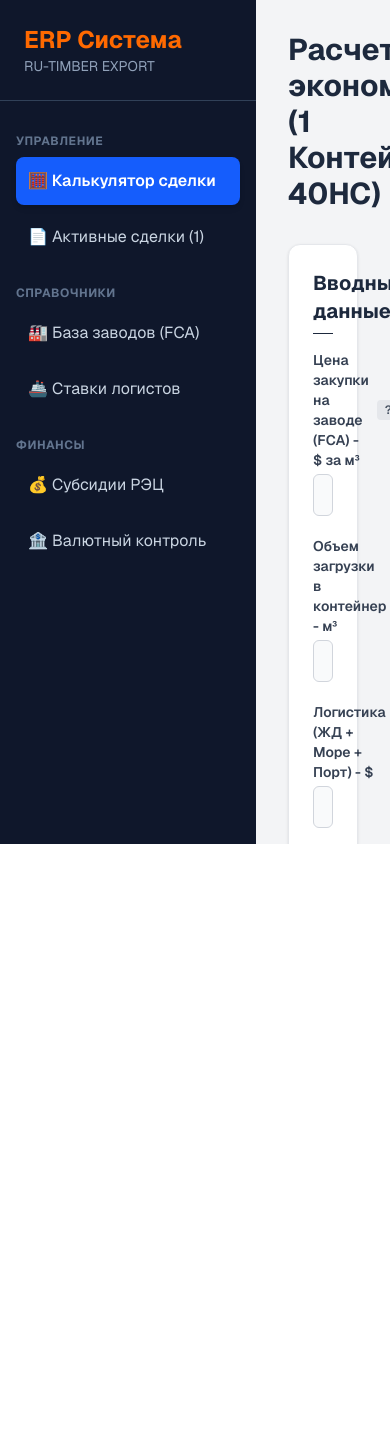
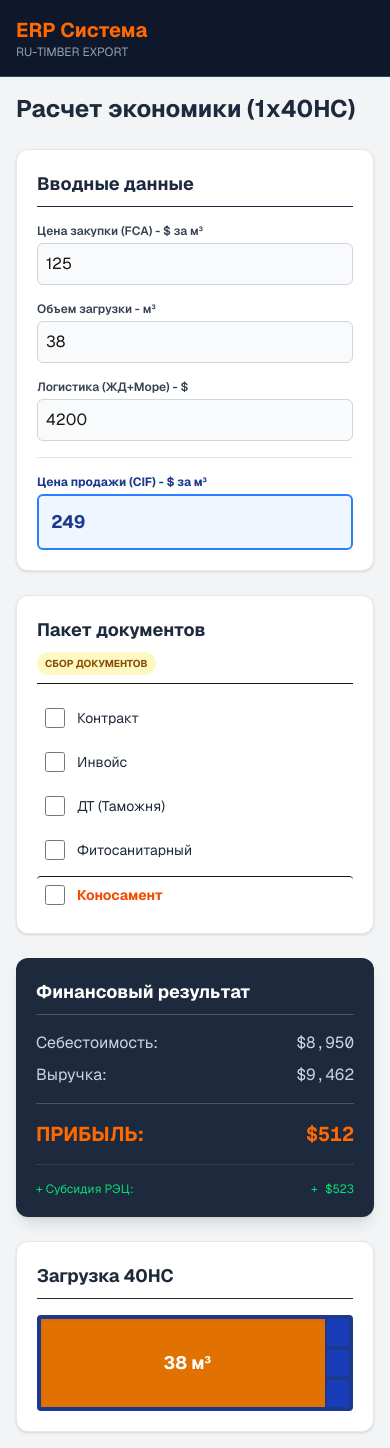
Before and after one commit to ru-timber-export/b2b-export, a Next.js app: page /admin in a window 390 px wide. Before the commit the page ends 844 px from the top, so only its background shows below. Built offline with nearby package versions, Linux system fonts and the light colour scheme.

Commit message:
Fix mobile view

```diff
--- a/src/app/admin/page.js
+++ b/src/app/admin/page.js
@@ -22,166 +22,130 @@ export default function AdminDashboard() {
 
   const toggleDoc = (docName) => setDocs({ ...docs, [docName]: !docs[docName] });
   const isReadyToShip = docs.contract && docs.invoice && docs.customs && docs.phyto;
-
-  // Расчет заполненности контейнера (Максимум 40 кубов для визуала)
   const fillPercentage = Math.min((volume / 40) * 100, 100);
 
   return (
-    <div className="flex h-screen bg-gray-100 font-sans overflow-hidden">
+    // Изменили flex-row на flex-col для мобилок
+    <div className="flex flex-col md:flex-row min-h-screen bg-gray-100 font-sans">
 
-      {/* Боковое меню */}
-      <aside className="w-64 bg-slate-900 text-white flex flex-col h-full flex-shrink-0">
-        <div className="p-6 border-b border-slate-700">
-          <h2 className="text-2xl font-bold text-orange-500">ERP Система</h2>
-          <p className="text-slate-400 text-sm">RU-TIMBER EXPORT</p>
+      {/* Боковое меню (На мобилках становится шапкой) */}
+      <aside className="w-full md:w-64 bg-slate-900 text-white flex flex-col flex-shrink-0">
+        <div className="p-4 md:p-6 border-b border-slate-700 flex justify-between items-center">
+          <div>
+            <h2 className="text-xl md:text-2xl font-bold text-orange-500">ERP Система</h2>
+            <p className="text-slate-400 text-xs md:text-sm">RU-TIMBER EXPORT</p>
+          </div>
         </div>
-        <nav className="flex-1 p-4 space-y-2 overflow-y-auto">
+        {/* На мобилках меню скрываем, чтобы не занимало пол-экрана, оставляем только на ПК */}
+        <nav className="hidden md:block flex-1 p-4 space-y-2 overflow-y-auto">
           <div className="text-xs font-bold text-slate-500 uppercase tracking-wider mb-2 mt-4">Управление</div>
           <a href="#" className="block p-3 bg-blue-600 rounded-lg font-semibold shadow-md">🧮 Калькулятор сделки</a>
           <a href="#" className="block p-3 hover:bg-slate-800 rounded-lg text-slate-300 transition-colors">📄 Активные сделки (1)</a>
-
-          <div className="text-xs font-bold text-slate-500 uppercase tracking-wider mb-2 mt-6">Справочники</div>
-          <a href="#" className="block p-3 hover:bg-slate-800 rounded-lg text-slate-300 transition-colors">🏭 База заводов (FCA)</a>
-          <a href="#" className="block p-3 hover:bg-slate-800 rounded-lg text-slate-300 transition-colors">🚢 Ставки логистов</a>
-
-          <div className="text-xs font-bold text-slate-500 uppercase tracking-wider mb-2 mt-6">Финансы</div>
-          <a href="#" className="block p-3 hover:bg-slate-800 rounded-lg text-slate-300 transition-colors">💰 Субсидии РЭЦ</a>
-          <a href="#" className="block p-3 hover:bg-slate-800 rounded-lg text-slate-300 transition-colors">🏦 Валютный контроль</a>
         </nav>
       </aside>
 
       {/* Основная рабочая зона */}
-      <main className="flex-1 p-8 overflow-y-auto">
-        <h1 className="text-3xl font-bold text-slate-800 mb-8">Расчет экономики (1 Контейнер 40HC)</h1>
+      <main className="flex-1 p-4 md:p-8 overflow-y-auto">
+        <h1 className="text-2xl md:text-3xl font-bold text-slate-800 mb-6">Расчет экономики (1x40HC)</h1>
 
-        <div className="grid grid-cols-1 xl:grid-cols-2 gap-8">
+        {/* Сетка: 1 колонка на мобилках, 2 на ПК */}
+        <div className="grid grid-cols-1 xl:grid-cols-2 gap-6 md:gap-8">
 
-          {/* Левая колонка: Ввод данных и Документы */}
-          <div className="space-y-8">
-            <div className="bg-white p-6 rounded-xl shadow-sm border border-gray-200">
-              <h2 className="text-xl font-bold mb-4 border-b pb-2 text-slate-800">Вводные данные</h2>
-              <div className="space-y-5">
+          {/* Левая колонка: Ввод данных */}
+          <div className="space-y-6 md:space-y-8">
+            <div className="bg-white p-5 md:p-6 rounded-xl shadow-sm border border-gray-200">
+              <h2 className="text-lg md:text-xl font-bold mb-4 border-b pb-2 text-slate-800">Вводные данные</h2>
+              <div className="space-y-4">
                 <div>
-                  <label className="flex items-center text-sm font-semibold text-gray-700 mb-1">
-                    Цена закупки на заводе (FCA) - $ за м³
-                    <span className="ml-2 text-xs bg-gray-200 text-gray-600 px-2 py-0.5 rounded cursor-help" title="Целевая цена в Сибири: $120-$130. Обязательно требуйте длину 5.9м!">?</span>
-                  </label>
-                  <input type="number" value={buyPrice} onChange={(e) => setBuyPrice(Number(e.target.value))} className="block w-full p-2 border border-gray-300 rounded-md bg-gray-50 focus:ring-blue-500" />
+                  <label className="block text-xs md:text-sm font-semibold text-gray-700 mb-1">Цена закупки (FCA) - $ за м³</label>
+                  <input type="number" value={buyPrice} onChange={(e) => setBuyPrice(Number(e.target.value))} className="block w-full p-2 border border-gray-300 rounded-md bg-gray-50" />
                 </div>
                 <div>
-                  <label className="flex items-center text-sm font-semibold text-gray-700 mb-1">
-                    Объем загрузки в контейнер - м³
-                    <span className="ml-2 text-xs bg-gray-200 text-gray-600 px-2 py-0.5 rounded cursor-help" title="В 40HC влезает максимум 40-41 куб. Максимальный вес 28 тонн.">?</span>
-                  </label>
+                  <label className="block text-xs md:text-sm font-semibold text-gray-700 mb-1">Объем загрузки - м³</label>
                   <input type="number" value={volume} onChange={(e) => setVolume(Number(e.target.value))} className={`block w-full p-2 border rounded-md ${isOverweight ? 'border-red-500 bg-red-50 text-red-700' : 'border-gray-300 bg-gray-50'}`} />
-                  {isOverweight && <p className="text-red-600 text-sm mt-1 font-bold">⚠️ ОШИБКА: Больше 41 куба - перегруз!</p>}
+                  {isOverweight && <p className="text-red-600 text-xs mt-1 font-bold">⚠️ Больше 41 куба - перегруз!</p>}
                 </div>
                 <div>
-                  <label className="flex items-center text-sm font-semibold text-gray-700 mb-1">
-                    Логистика (ЖД + Море + Порт) - $
-                    <span className="ml-2 text-xs bg-gray-200 text-gray-600 px-2 py-0.5 rounded cursor-help" title="Включает: подачу порожнего, ЖД тариф, перевалку и морской фрахт.">?</span>
-                  </label>
-                  <input type="number" value={logistics} onChange={(e) => setLogistics(Number(e.target.value))} className="block w-full p-2 border border-gray-300 rounded-md bg-gray-50 focus:ring-blue-500" />
+                  <label className="block text-xs md:text-sm font-semibold text-gray-700 mb-1">Логистика (ЖД+Море) - $</label>
+                  <input type="number" value={logistics} onChange={(e) => setLogistics(Number(e.target.value))} className="block w-full p-2 border border-gray-300 rounded-md bg-gray-50" />
                 </div>
                 <div className="pt-4 border-t border-gray-200">
-                  <label className="flex items-center text-sm font-bold text-blue-900 mb-1">
-                    Цена продажи индусу (CIF) - $ за м³
-                    <span className="ml-2 text-xs bg-blue-100 text-blue-600 px-2 py-0.5 rounded cursor-help" title="Рыночная цена в Индии сейчас около $240-$260 за куб.">?</span>
-                  </label>
-                  <input type="number" value={sellPrice} onChange={(e) => setSellPrice(Number(e.target.value))} className="block w-full p-3 border-2 border-blue-500 rounded-md bg-blue-50 font-bold text-xl text-blue-900" />
+                  <label className="block text-xs md:text-sm font-bold text-blue-900 mb-1">Цена продажи (CIF) - $ за м³</label>
+                  <input type="number" value={sellPrice} onChange={(e) => setSellPrice(Number(e.target.value))} className="block w-full p-3 border-2 border-blue-500 rounded-md bg-blue-50 font-bold text-lg md:text-xl text-blue-900" />
                 </div>
               </div>
             </div>
 
-            <div className="bg-white p-6 rounded-xl shadow-sm border border-gray-200">
-              <div className="flex justify-between items-center border-b pb-2 mb-4">
-                <h2 className="text-xl font-bold text-slate-800">Пакет документов</h2>
+            {/* Блок Документов */}
+            <div className="bg-white p-5 md:p-6 rounded-xl shadow-sm border border-gray-200">
+              <div className="flex flex-col md:flex-row justify-between items-start md:items-center border-b pb-2 mb-4 gap-2">
+                <h2 className="text-lg md:text-xl font-bold text-slate-800">Пакет документов</h2>
                 {isReadyToShip ? (
-                  <span className="bg-green-100 text-green-800 text-xs font-bold px-3 py-1 rounded-full">ГОТОВО К ОТГРУЗКЕ</span>
+                  <span className="bg-green-100 text-green-800 text-[10px] md:text-xs font-bold px-2 py-1 rounded-full">ГОТОВО К ОТГРУЗКЕ</span>
                 ) : (
-                  <span className="bg-yellow-100 text-yellow-800 text-xs font-bold px-3 py-1 rounded-full">СБОР ДОКУМЕНТОВ</span>
+                  <span className="bg-yellow-100 text-yellow-800 text-[10px] md:text-xs font-bold px-2 py-1 rounded-full">СБОР ДОКУМЕНТОВ</span>
                 )}
               </div>
-              <div className="space-y-3">
+              <div className="space-y-2 text-sm">
                 <label className="flex items-center space-x-3 cursor-pointer p-2 hover:bg-gray-50 rounded">
                   <input type="checkbox" checked={docs.contract} onChange={() => toggleDoc('contract')} className="w-5 h-5 text-blue-600 rounded" />
-                  <span className={docs.contract ? "text-gray-400 line-through" : "text-gray-800 font-medium"}>Экспортный контракт (подписан)</span>
+                  <span className={docs.contract ? "text-gray-400 line-through" : "text-gray-800"}>Контракт</span>
                 </label>
                 <label className="flex items-center space-x-3 cursor-pointer p-2 hover:bg-gray-50 rounded">
                   <input type="checkbox" checked={docs.invoice} onChange={() => toggleDoc('invoice')} className="w-5 h-5 text-blue-600 rounded" />
-                  <span className={docs.invoice ? "text-gray-400 line-through" : "text-gray-800 font-medium"}>Инвойс (Proforma Invoice)</span>
+                  <span className={docs.invoice ? "text-gray-400 line-through" : "text-gray-800"}>Инвойс</span>
                 </label>
                 <label className="flex items-center space-x-3 cursor-pointer p-2 hover:bg-gray-50 rounded">
                   <input type="checkbox" checked={docs.customs} onChange={() => toggleDoc('customs')} className="w-5 h-5 text-blue-600 rounded" />
-                  <span className={docs.customs ? "text-gray-400 line-through" : "text-gray-800 font-medium"}>Таможенная декларация (ДТ)</span>
+                  <span className={docs.customs ? "text-gray-400 line-through" : "text-gray-800"}>ДТ (Таможня)</span>
                 </label>
                 <label className="flex items-center space-x-3 cursor-pointer p-2 hover:bg-gray-50 rounded">
                   <input type="checkbox" checked={docs.phyto} onChange={() => toggleDoc('phyto')} className="w-5 h-5 text-blue-600 rounded" />
-                  <span className={docs.phyto ? "text-gray-400 line-through" : "text-gray-800 font-medium"}>Фитосанитарный сертификат</span>
+                  <span className={docs.phyto ? "text-gray-400 line-through" : "text-gray-800"}>Фитосанитарный</span>
                 </label>
                 <label className="flex items-center space-x-3 cursor-pointer p-2 hover:bg-gray-50 rounded border-t mt-2 pt-2">
-                  <input type="checkbox" checked={docs.bl} onChange={() => toggleDoc('bl')} className="w-5 h-5 text-orange-500 rounded focus:ring-orange-500" />
-                  <span className={docs.bl ? "text-gray-400 line-through" : "text-orange-600 font-bold"}>Коносамент (Bill of Lading) получен</span>
+                  <input type="checkbox" checked={docs.bl} onChange={() => toggleDoc('bl')} className="w-5 h-5 text-orange-500 rounded" />
+                  <span className={docs.bl ? "text-gray-400 line-through" : "text-orange-600 font-bold"}>Коносамент</span>
                 </label>
               </div>
             </div>
           </div>
 
-          {/* Правая колонка: Результаты и Визуал Контейнера */}
-          <div className="space-y-8">
-
-            <div className={`p-6 rounded-xl shadow-lg ${isLoss ? 'bg-red-900' : 'bg-slate-800'} text-white transition-colors relative overflow-hidden`}>
-              <div className="absolute top-0 right-0 w-32 h-32 bg-white opacity-5 rounded-full -mr-10 -mt-10"></div>
-              <h2 className="text-xl font-bold mb-4 border-b border-slate-600 pb-2 relative z-10">Финансовый результат</h2>
-              <div className="space-y-3 text-lg relative z-10">
+          {/* Правая колонка: Результаты */}
+          <div className="space-y-6 md:space-y-8">
+            <div className={`p-5 md:p-6 rounded-xl shadow-lg ${isLoss ? 'bg-red-900' : 'bg-slate-800'} text-white transition-colors relative overflow-hidden`}>
+              <h2 className="text-lg md:text-xl font-bold mb-4 border-b border-slate-600 pb-2 relative z-10">Финансовый результат</h2>
+              <div className="space-y-2 md:space-y-3 text-base md:text-lg relative z-10">
                 <div className="flex justify-between text-slate-300"><span>Себестоимость:</span><span className="font-mono">${totalCost.toLocaleString()}</span></div>
                 <div className="flex justify-between text-slate-300"><span>Выручка:</span><span className="font-mono">${revenue.toLocaleString()}</span></div>
-                <div className="flex justify-between text-2xl font-bold mt-4 pt-4 border-t border-slate-600">
-                  <span className={isLoss ? "text-red-400" : "text-orange-500"}>ЧИСТАЯ ПРИБЫЛЬ:</span>
+                <div className="flex justify-between text-xl md:text-2xl font-bold mt-4 pt-4 border-t border-slate-600">
+                  <span className={isLoss ? "text-red-400" : "text-orange-500"}>ПРИБЫЛЬ:</span>
                   <span className={`font-mono ${isLoss ? "text-red-400" : "text-orange-500"}`}>${profit.toLocaleString()}</span>
                 </div>
-                {isLoss && <p className="text-red-300 text-sm mt-2 font-bold text-center bg-red-950 p-2 rounded">⛔ ВНИМАНИЕ: Убыточная сделка!</p>}
-                <div className="flex justify-between text-sm mt-4 pt-4 border-t border-slate-700 text-green-400">
-                  <span>+ Прогноз субсидии РЭЦ:</span><span className="font-mono">+ ${Math.round(recSubsidy).toLocaleString()}</span>
-                </div>
-                <div className="flex justify-between font-bold text-green-400 mt-1">
-                  <span>ИТОГО С УЧЕТОМ РЭЦ:</span><span className="font-mono">${Math.round(profitWithRec).toLocaleString()}</span>
+                <div className="flex justify-between text-xs md:text-sm mt-4 pt-4 border-t border-slate-700 text-green-400">
+                  <span>+ Субсидия РЭЦ:</span><span className="font-mono">+ ${Math.round(recSubsidy).toLocaleString()}</span>
                 </div>
               </div>
             </div>
 
             {/* ВИЗУАЛИЗАЦИЯ КОНТЕЙНЕРА */}
-            <div className="bg-white p-6 rounded-xl shadow-sm border border-gray-200">
-              <h2 className="text-xl font-bold mb-4 text-slate-800 border-b pb-2">Загрузка 40HC Контейнера</h2>
-
-              <div className="relative w-full h-32 bg-gray-200 border-4 border-blue-900 rounded-sm overflow-hidden mt-6 flex items-end">
-                {/* Двери контейнера (декор) */}
-                <div className="absolute right-0 top-0 bottom-0 w-8 border-l-2 border-blue-900 bg-blue-800 flex flex-col justify-evenly z-20">
-                  <div className="h-1 bg-blue-900 w-full"></div>
+            <div className="bg-white p-5 md:p-6 rounded-xl shadow-sm border border-gray-200">
+              <h2 className="text-lg md:text-xl font-bold mb-4 text-slate-800 border-b pb-2">Загрузка 40HC</h2>
+              <div className="relative w-full h-24 md:h-32 bg-gray-200 border-4 border-blue-900 rounded-sm overflow-hidden mt-4 flex items-end">
+                <div className="absolute right-0 top-0 bottom-0 w-6 border-l-2 border-blue-900 bg-blue-800 flex flex-col justify-evenly z-20">
                   <div className="h-1 bg-blue-900 w-full"></div>
                   <div className="h-1 bg-blue-900 w-full"></div>
                 </div>
-
-                {/* Шкала загрузки (Древесина) */}
                 <div
-                  className={`h-full transition-all duration-500 ease-in-out flex items-center justify-center text-white font-bold text-xl shadow-inner ${isOverweight ? 'bg-red-500' : 'bg-amber-600 bg-[url("https://www.transparenttextures.com/patterns/wood-pattern.png")]'}`}
+                  className={`h-full transition-all duration-500 flex items-center justify-center text-white font-bold text-lg shadow-inner ${isOverweight ? 'bg-red-500' : 'bg-amber-600 bg-[url("https://www.transparenttextures.com/patterns/wood-pattern.png")]'}`}
                   style={{ width: `${fillPercentage}%` }}
                 >
                   {volume} м³
                 </div>
               </div>
+            </div>
+          </div>
 
-              <div className="flex justify-between text-sm font-bold text-gray-500 mt-2">
-                <span>0 м³ (Пустой)</span>
-                <span className={isOverweight ? "text-red-500" : "text-green-600"}>40 м³ (Оптимум)</span>
-              </div>
-
-              <p className="text-sm text-gray-600 mt-4 bg-blue-50 p-3 rounded border border-blue-100">
-                💡 <b>Совет по укладке:</b> Требуйте от завода формировать пакеты строго под внутренние размеры 40HC (длина 12м, ширина 2.35м, высота 2.69м). Идеально встают 2 пакета по 5.9м в длину.
-              </p>
-            </div>
-
-          </div>
         </div>
       </main>
     </div>
```
